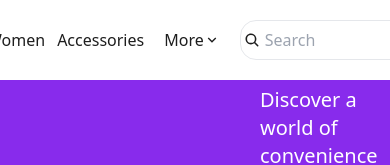
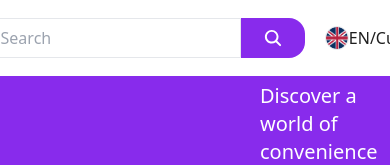
Before and after one commit to Ermias1995/Gebeya-Market-App, a React (Vite) app in the folder Gebeya/: page / in a window 390 px wide. Shown: the top 165 px of the page. Built offline with nearby package versions, Linux system fonts and the light colour scheme.

Commit message:
Navbar responsive prgress

```diff
--- a/Gebeya/src/components/Navbar.jsx
+++ b/Gebeya/src/components/Navbar.jsx
@@ -13,7 +13,7 @@ function Navbar() {
     <div className="flex items-center justify-center space-x-5 w-full p-4 text-[#1E1E1E] text-base">
       <img src={Logo} alt="Logo" className="h-10"/>
 
-      <div className="relative group" onMouseEnter={() => setIsOpen(true)}
+      <div className="relative md:block hidden group" onMouseEnter={() => setIsOpen(true)}
                 onMouseLeave={() => setIsOpen(false)}>
         <button className="flex items-center hover:font-semibold hover:cursor-pointer">
           {isOpen ? <><FaUser/> Register/Sign In<RiArrowUpSLine/></> : <><FaUser/> Register/Sign In<RiArrowDownSLine/></>}
@@ -25,15 +25,14 @@ function Navbar() {
         </div>
       </div>
 
-      <div className="flex items-center space-x-3"></div>
-        <div className="flex items-center space-x-3">
+        <div className="hidden md:flex items-center space-x-3">
             <NavLink to='/' className="hover:font-semibold">Home</NavLink>
             <NavLink to='/' className="hover:font-semibold">Men</NavLink>
             <NavLink to='/' className="hover:font-semibold">Women</NavLink>
             <NavLink to='/' className="hover:font-semibold">Accessories</NavLink>
         </div>
 
-        <div className="relative group" onMouseEnter={()=>setIsOpen(true)}
+        <div className="relative hidden md:block group" onMouseEnter={()=>setIsOpen(true)}
                   onMouseLeave={()=>setIsOpen(false)}>
           <NavLink to='/' className='flex flex-row items-center hover:font-semibold'>
             {isOpen ? <>More<RiArrowUpSLine/></> : <>More<RiArrowDownSLine/></>}
```
